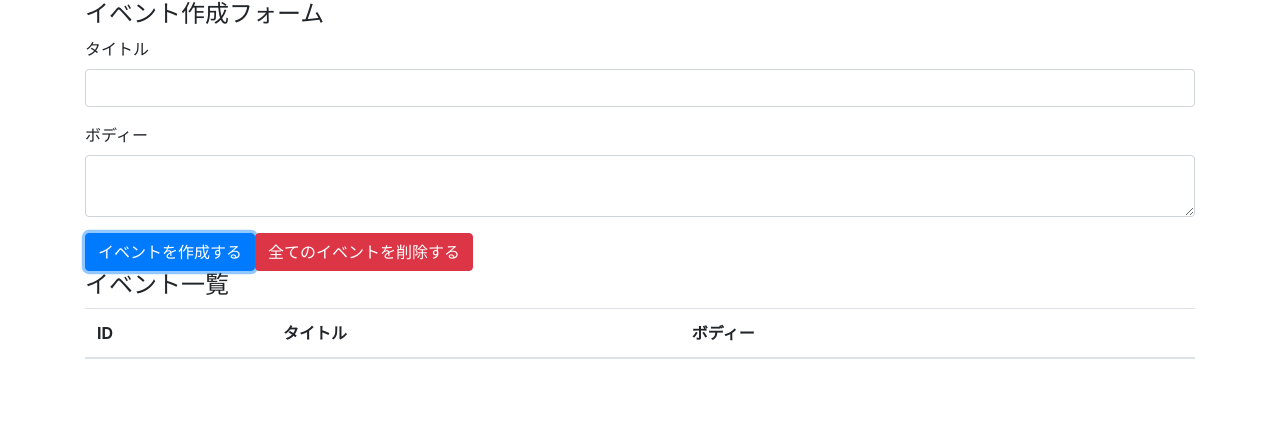
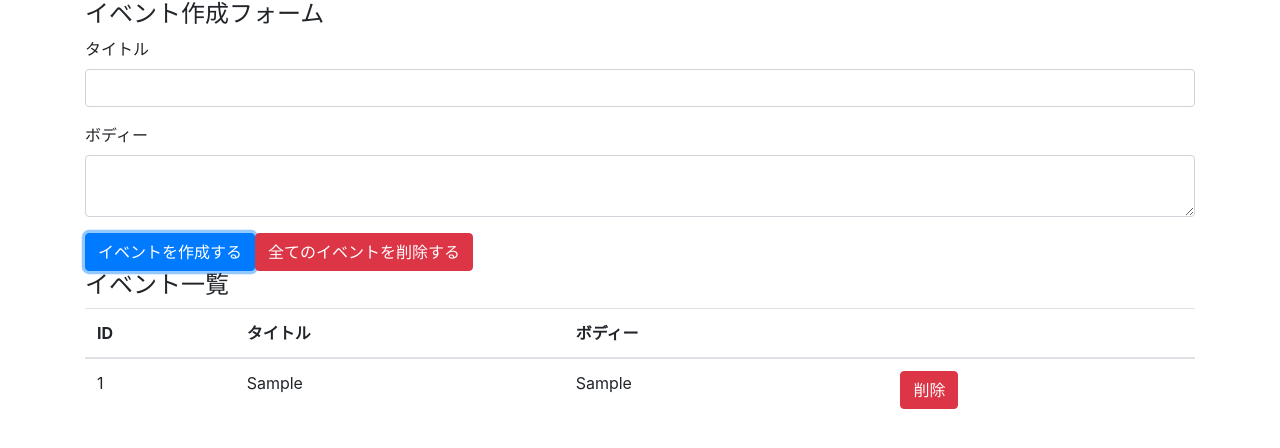
Before and after one commit to tanigawa114/react-hooks-101, a React (Create React App) app: page / in a window 1280 px wide. Both pictures are taken after typing "Sample", "Sample" into the empty fields and a click on the button "イベントを作成する". Shown: the top 448 px of the page. Built offline with nearby package versions, Linux system fonts and the light colour scheme.

Commit message:
display events, refactor and implement remove button

```diff
--- a/src/components/App.js
+++ b/src/components/App.js
@@ -1,5 +1,6 @@
 import React, { useReducer, useState } from "react";
 import "bootstrap/dist/css/bootstrap.min.css";
+import Event from "./Event";
 import reducer from "../reducers";
 
 const App = () => {
@@ -59,7 +60,11 @@
             <th></th>
           </tr>
         </thead>
-        <tbody></tbody>
+        <tbody>
+          {state.map((event, index) => (
+            <Event key={index} event={event} dispatch={dispatch} />
+          ))}
+        </tbody>
       </table>
     </div>
   );
--- /dev/null
+++ b/src/components/Event.js
@@ -0,0 +1,30 @@
+import React from "react";
+
+const Event = ({ dispatch, event }) => {
+  const id = event.id;
+  const handleClickDeleteButton = () => {
+    dispatch({
+      type: "DELETE_EVENT",
+      id: id,
+    });
+  };
+
+  return (
+    <tr>
+      <td>{id}</td>
+      <td>{event.title}</td>
+      <td>{event.body}</td>
+      <td>
+        <button
+          type="button"
+          className="btn btn-danger"
+          onClick={handleClickDeleteButton}
+        >
+          削除
+        </button>
+      </td>
+    </tr>
+  );
+};
+
+export default Event;
--- a/src/reducers/index.js
+++ b/src/reducers/index.js
@@ -42,10 +42,13 @@
       const length = state.length;
       const id = length === 0 ? 1 : state[length - 1].id + 1;
       return [...state, { id, ...event }];
+
     case "DELETE_EVENT":
+      return state.filter((event) => event.id !== action.id);
 
     case "DELETE_ALL_EVENTS":
       return [];
+
     default:
       return state;
   }
```
